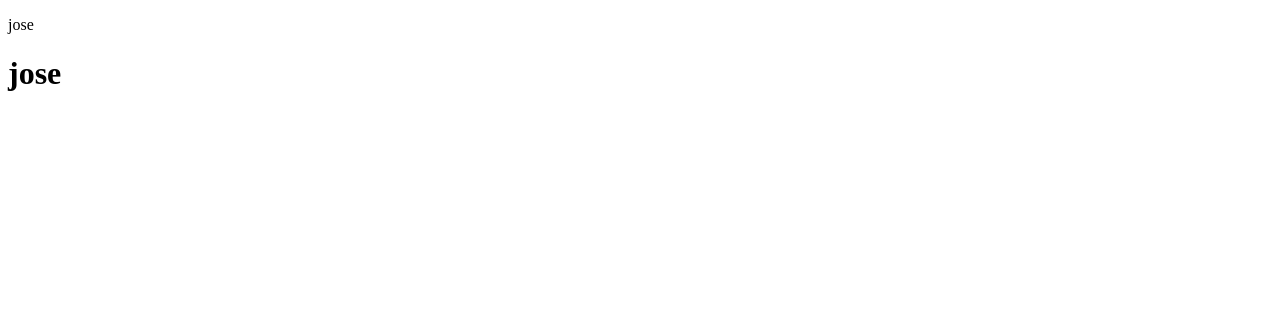
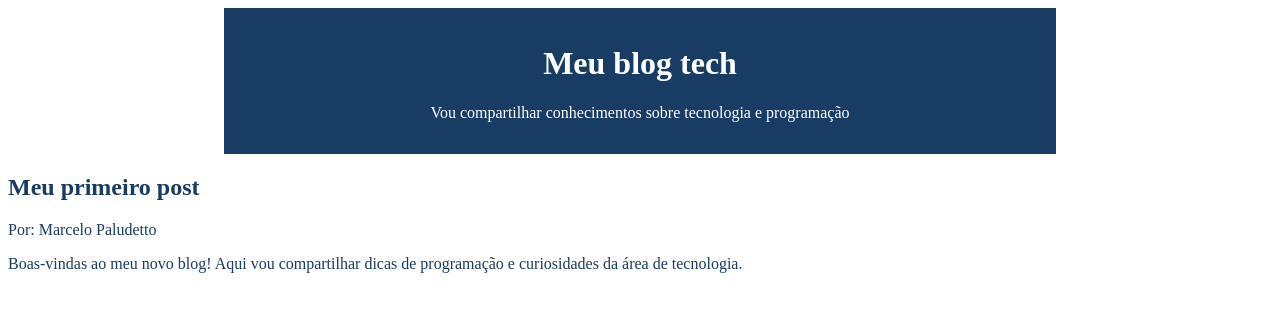
Before and after one commit to damarismiguelsantos-ops/Damaris-pag-web, a plain HTML site: page index.html in a window 1280 px wide. Drawn offline with Linux system fonts and the light colour scheme.

Commit message:
Add files via upload

```diff
--- a/index.html
+++ b/index.html
@@ -1,13 +1,47 @@
 <!DOCTYPE html>
-<html lang="en">
+<html lang="pt-br">
 <head>
     <meta charset="UTF-8">
     <meta name="viewport" content="width=device-width, initial-scale=1.0">
-    <title>Document</title>
+    <title>Damaris-pag-web</title>
 </head>
-<body>
-    <p> jose </p>
-    <h1> jose </h1>
+
+<header>
+<h1>Meu blog tech</h1>
+<p>Vou compartilhar conhecimentos sobre tecnologia e programação</p>
+</header>
+
+<style>
+    header{
+        background-color: #183c63;
+        color: #ffffff;
+        text-align: center;
+        max-width: 800px;
+        margin: 0 auto;
+        padding: 16px;
+    }
+</style>
+
+<main>
+<h2>Meu primeiro post</h2>
+<p>Por: Marcelo Paludetto</p>
+<p>Boas-vindas ao meu novo blog! Aqui vou compartilhar dicas de programação e curiosidades da área de tecnologia.</p>
+</main>
+<style>
+    main {
+background-color: #ffffff;
+color: #183c63;
+    }
+</style>
+
+
+
+
+
+
+
+
+
 
 </body>
 </html>
```
